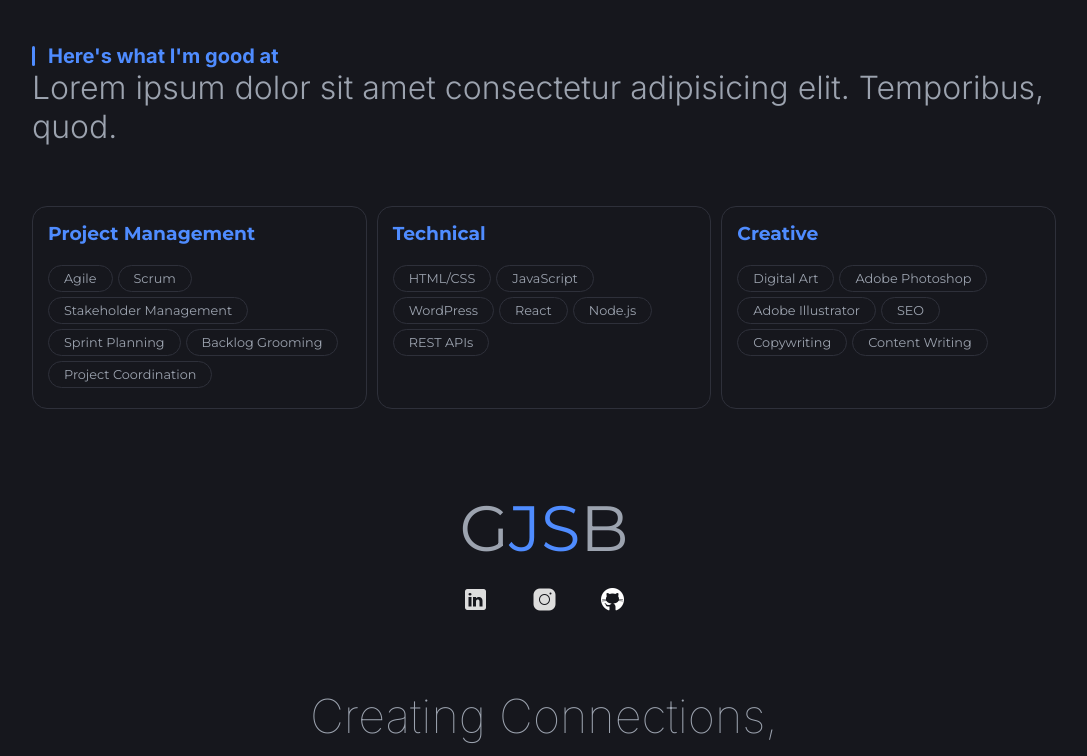
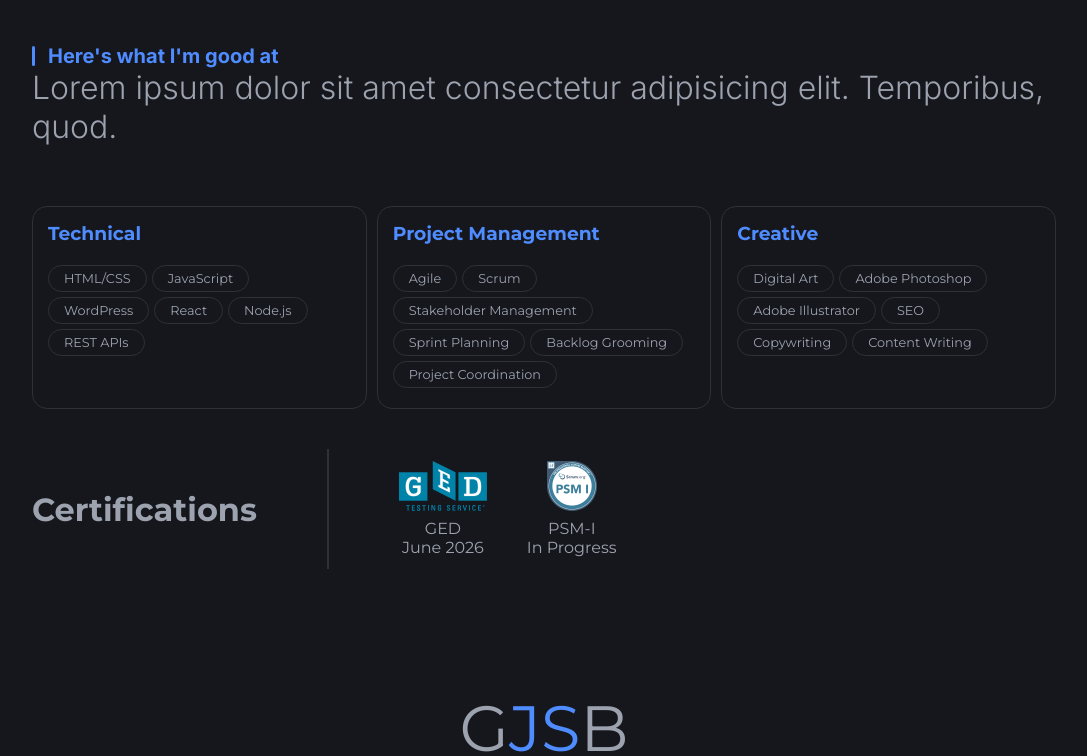
Before and after one commit to G-J-S-B/portfolio-2.0, a React (Vite) app: page / in a window 1280 px wide. Shown: the part 2000-2756 px from the top of the page, without its empty margins (96-1183 px from the left). Built offline with nearby package versions, Linux system fonts and the light colour scheme.

Commit message:
add certificates section

```diff
--- a/index.html
+++ b/index.html
@@ -7,7 +7,7 @@
     <link rel="preconnect" href="https://fonts.googleapis.com">
     <link rel="preconnect" href="https://fonts.gstatic.com" crossorigin>
     <link href="https://fonts.googleapis.com/css2?family=Inter:ital,opsz,wght@0,14..32,100..900;1,14..32,100..900&family=Montserrat:ital,wght@0,100..900;1,100..900&display=swap" rel="stylesheet">
-    <title>portfolio-2.0</title>
+    <title>Gerrard JS Barrows</title>
   </head>
   <body>
     <div id="root"></div>
--- a/src/components/Header/Header.css
+++ b/src/components/Header/Header.css
@@ -76,7 +76,7 @@ header {
     width: 10px;
     height: 10px;
     border-radius: 50%;
-    background-color: var(--color-primary);
+    background-color: var(--text);
 }
 /* ### Navigation css starts here ### */
 
--- a/src/components/Hero/Hero.jsx
+++ b/src/components/Hero/Hero.jsx
@@ -55,7 +55,7 @@ const [deleting, setDeleting] = useState(false);
                 <p>
                     I have <strong className="make-blue">+7 years</strong> of industry experince under my belt.
                     I also dabble in <strong className="make-blue">Coding</strong> and love to create <strong className="make-blue">Art</strong> digitally. <br /> <br />
-                    If you have a moment, I'd love to how you what I've accomplished over the years
+                    If you have a moment, I'd love to how you what I've accomplished over the years.
                 </p>
             </div>
         </div>
--- a/src/components/Skills/Skills.css
+++ b/src/components/Skills/Skills.css
@@ -58,3 +58,36 @@
     box-shadow: 0px 0px 5px var(--border);
     cursor: default;
 }
+
+.certification-section{
+    display: flex;
+    justify-content: flex-start;
+    gap: 40px;
+    margin: 40px auto;
+    align-items: center;
+}
+
+.certification-section h3{
+    font-size: 2rem;
+}
+
+.certfication-block{
+    display: flex;
+    flex-direction: column;
+    justify-content: center;
+    align-items: center;
+}
+
+.certfication-block img{
+    height: 50px;
+    margin-bottom: 8px;
+}
+
+.verticle-line{
+    display: block;
+    height: 120px;
+    width: 2px;
+    background-color: var(--border);
+    margin: 0px 30px;
+
+}
--- a/src/components/Skills/Skills.jsx
+++ b/src/components/Skills/Skills.jsx
@@ -1,5 +1,6 @@
 import './Skills.css'
 import skills from '../../data/skills.json'
+import certificates from '../../data/certification.json'
 
 function Skills(){
     return(
@@ -22,7 +23,17 @@ function Skills(){
                 ))}
             </div>
 
-            <div>
+
+            <div className='certification-section'>
+                <h3>Certifications</h3>
+                <span className='verticle-line'></span>
+                    {certificates.map((certificate) => (
+                        <div className='certfication-block' key={certificate.title}>
+                            <img src={certificate.logo} alt={certificate.title} />
+                            <span>{certificate.title}</span>
+                            <span>{certificate.completion}</span>
+                        </div>
+                    ))}
 
             </div>
         </section>
--- /dev/null
+++ b/src/data/certification.json
@@ -0,0 +1,12 @@
+[
+    {
+        "title": "GED",
+        "completion": "June 2026",
+        "logo": "/images/ged.svg"
+    },
+    {
+        "title": "PSM-I",
+        "completion": "In Progress",
+        "logo": "/images/psm1.png"
+    }
+]
--- a/src/data/skills.json
+++ b/src/data/skills.json
@@ -1,4 +1,16 @@
 [
+  {
+      "title": "Technical",
+      "icon": "code",
+      "skills": [
+          "HTML/CSS",
+          "JavaScript",
+          "WordPress",
+          "React",
+          "Node.js",
+          "REST APIs"
+      ]
+    },
     {
       "title": "Project Management",
       "icon": "tasks",
@@ -9,18 +21,6 @@
         "Sprint Planning",
         "Backlog Grooming",
         "Project Coordination"
-      ]
-    },
-    {
-      "title": "Technical",
-      "icon": "code",
-      "skills": [
-          "HTML/CSS",
-          "JavaScript",
-          "WordPress",
-          "React",
-          "Node.js",
-          "REST APIs"
       ]
     },
     {
--- a/src/index.css
+++ b/src/index.css
@@ -117,3 +117,8 @@ html {
 section {
   scroll-margin-top: 100px;
 }
+
+html::-webkit-scrollbar,
+body::-webkit-scrollbar {
+  display: none;
+}
```
Also changed, not shown: public/images/ged.svg (added), public/images/psm1.png (added), src/components/About/About.jsx (line endings or trailing spaces).
